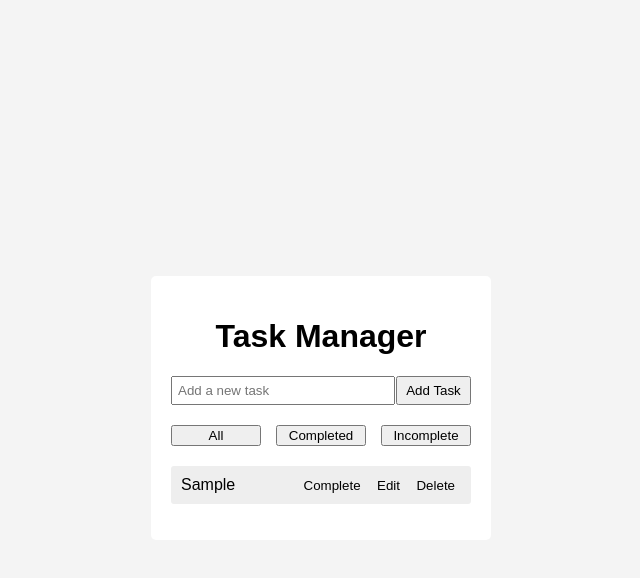
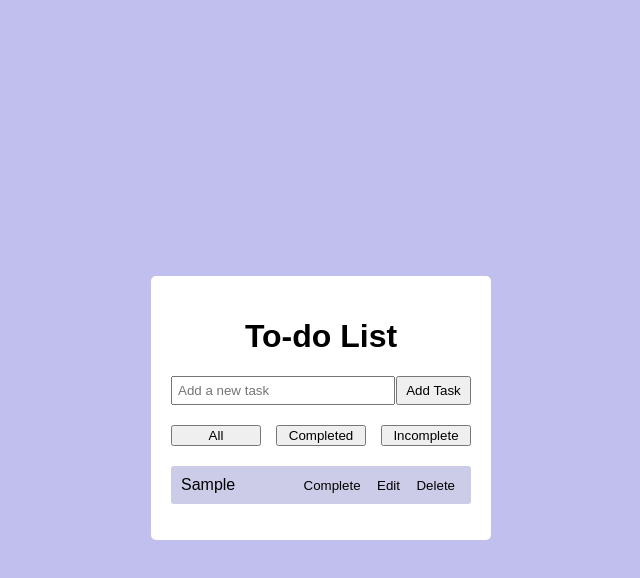
Before and after one commit to naklida172/frontendtask, a plain HTML site: page index.html in a window 1280 px wide. Both pictures are taken after typing "Sample" into the empty fields and a click on the button "Add Task". Shown: the whole page, without its empty margins (319-959 px from the left). Drawn offline with Linux system fonts and the light colour scheme.

Commit message:
adjusted css and html

```diff
--- a/index.html
+++ b/index.html
@@ -3,12 +3,12 @@
 <head>
     <meta charset="UTF-8">
     <meta name="viewport" content="width=device-width, initial-scale=1.0">
-    <title>Task Manager</title>
+    <title>To-do List</title>
     <link rel="stylesheet" href="styles.css">
 </head>
 <body>
     <div class="container">
-        <h1>Task Manager</h1>
+        <h1>To-do List</h1>
         <div class="task-input">
             <input type="text" id="new-task" placeholder="Add a new task">
             <button onclick="addTask()">Add Task</button>
--- a/styles.css
+++ b/styles.css
@@ -1,6 +1,6 @@
 body {
     font-family: Arial, sans-serif;
-    background-color: #f4f4f4;
+    background-color: #c1bfee;
     display: flex;
     justify-content: center;
     align-items: center;
@@ -49,7 +49,7 @@ h1 {
 }
 
     #task-list li {
-        background: #eee;
+        background: #cccbe8;
         padding: 10px;
         margin-bottom: 5px;
         display: flex;
```
